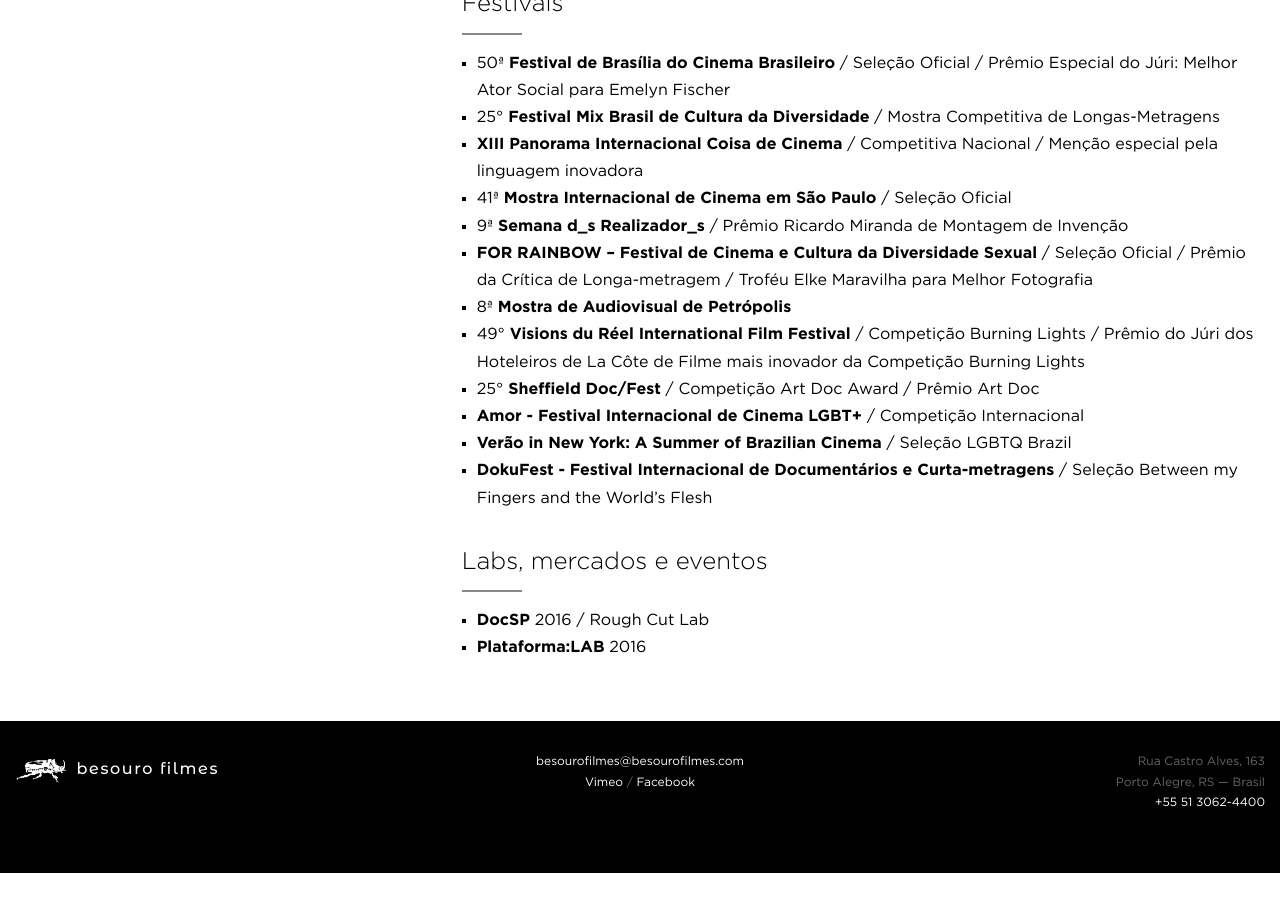
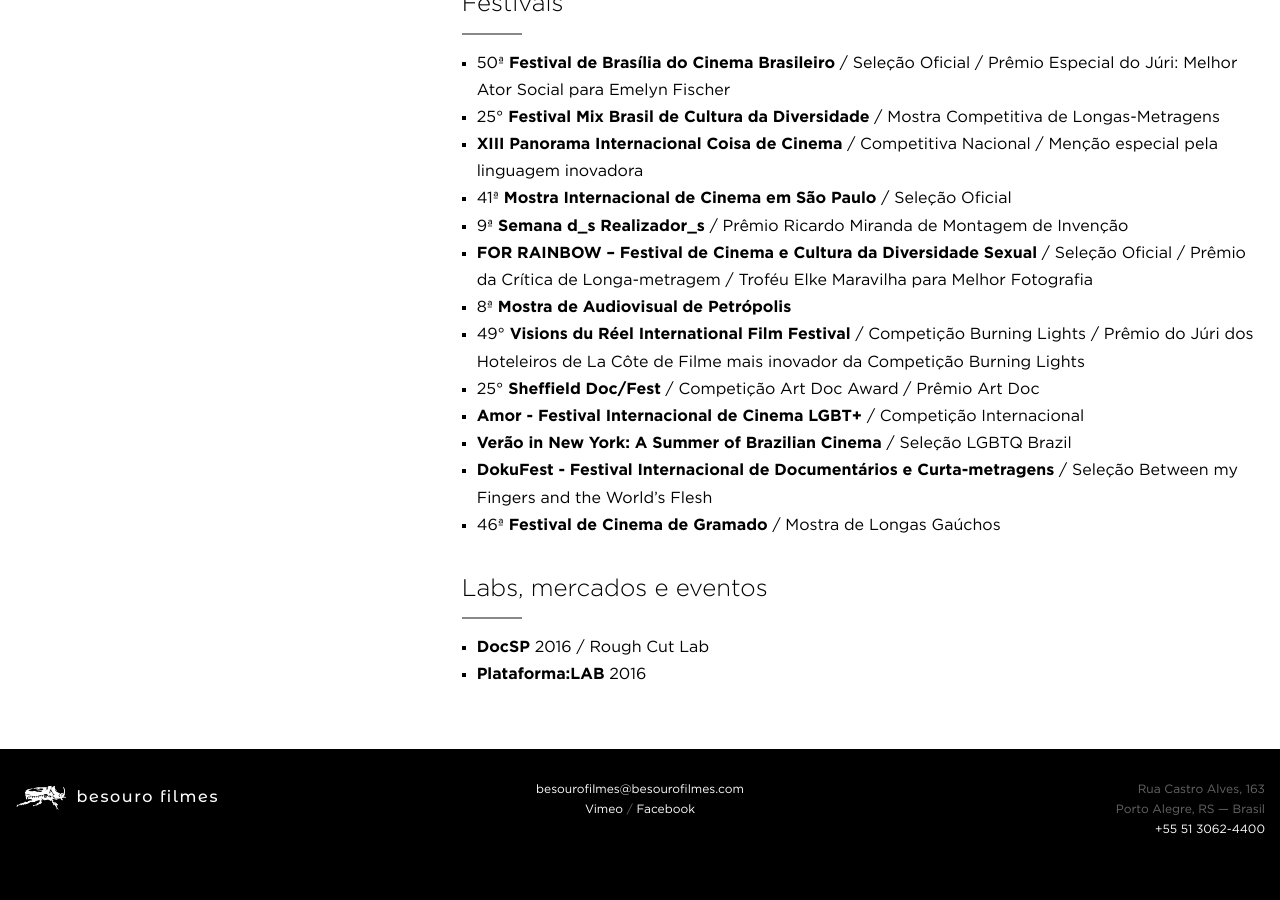
Before and after one commit to arthrfrts/besouro, a Jekyll site: the page built from _projects/musica-para-quando-as-luzes-se-apagam.md, in a window 1280 px wide and 900 px high, scrolled down 1092 px. Built offline with Jekyll 4.4.1, drawn with Linux system fonts in a browser that asks for light colours; before the commit the page ends 1965 px from its top, so only the background shows below that.

Commit message:
Updated Musica Para Quando As Luzes Se Apagam

```diff
--- a/_projects/musica-para-quando-as-luzes-se-apagam.md
+++ b/_projects/musica-para-quando-as-luzes-se-apagam.md
@@ -39,6 +39,7 @@
 * **Amor - Festival Internacional de Cinema LGBT+** / Competição Internacional
 * **Verão in New York: A Summer of Brazilian Cinema** / Seleção LGBTQ Brazil
 * **DokuFest - Festival Internacional de Documentários e Curta-metragens** / Seleção Between my Fingers and the World's Flesh
+* 46ª **Festival de Cinema de Gramado** / Mostra de Longas Gaúchos
 
 
 ## Labs, mercados e eventos
```
